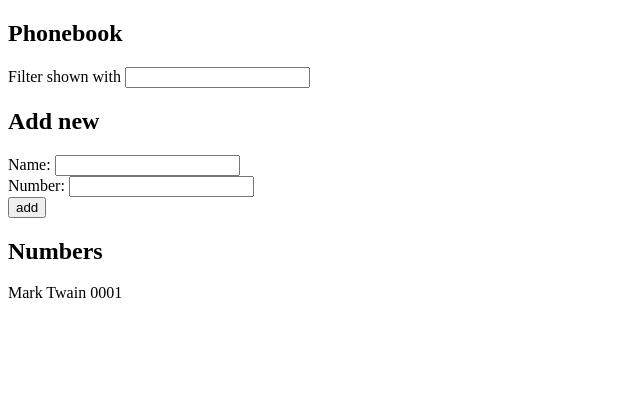
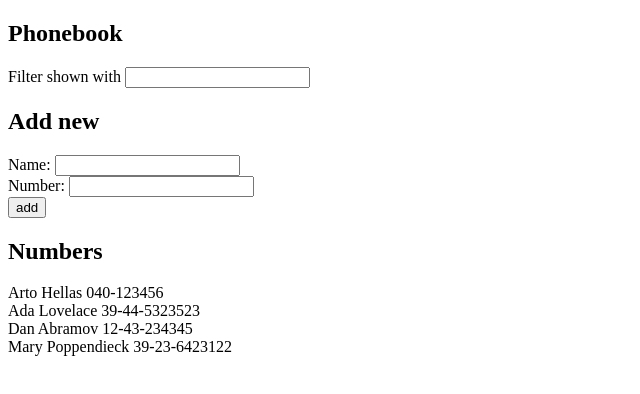
Before and after one commit to igorA069/fullstackopen_submissions, a React (Vite) app in the folder part2/phonebook/: page / in a window 1280 px wide. Shown: the top 394 px of the page, without its empty margins (0-640 px from the left). Built offline with nearby package versions, Linux system fonts and the light colour scheme; data requests are answered from the project's data file.

Commit message:
Add exercise 2.11

```diff
--- /dev/null
+++ b/part2/phonebook/db.json
@@ -0,0 +1,24 @@
+{
+  "persons":[
+    {
+      "name": "Arto Hellas",
+      "number": "040-123456",
+      "id": "1"
+    },
+    {
+      "name": "Ada Lovelace",
+      "number": "39-44-5323523",
+      "id": "2"
+    },
+    {
+      "name": "Dan Abramov",
+      "number": "12-43-234345",
+      "id": "3"
+    },
+    {
+      "name": "Mary Poppendieck",
+      "number": "39-23-6423122",
+      "id": "4"
+    }
+  ]
+}
--- a/part2/phonebook/package.json
+++ b/part2/phonebook/package.json
@@ -10,6 +10,7 @@
     "preview": "vite preview"
   },
   "dependencies": {
+    "axios": "^1.16.1",
     "react": "^19.2.6",
     "react-dom": "^19.2.6"
   },
--- a/part2/phonebook/src/App.jsx
+++ b/part2/phonebook/src/App.jsx
@@ -1,4 +1,7 @@
 import { useState } from "react"
+import { useEffect } from "react"
+
+import axios from "axios"
 
 import Filter from './components/Filter.jsx'
 import AddPersonForm from "./components/AddPersonForm.jsx"
@@ -15,6 +18,8 @@ const App = () => {
   const [filterStr, setFilterStr] = useState('')
   const [newName, setNewName] = useState('')
   const [newNumber, setNewNumber] = useState('')
+
+  useEffect(() => {axios.get('http://localhost:3001/persons').then(response => setPersons(response.data))}, [])
 
   const onChangeNewName = (event) => setNewName(event.target.value)
   const onChangeNewNumber = (event) => setNewNumber(event.target.value)
```
Also changed, not shown: 1 other file (tests, documents, lock files or other folders).
